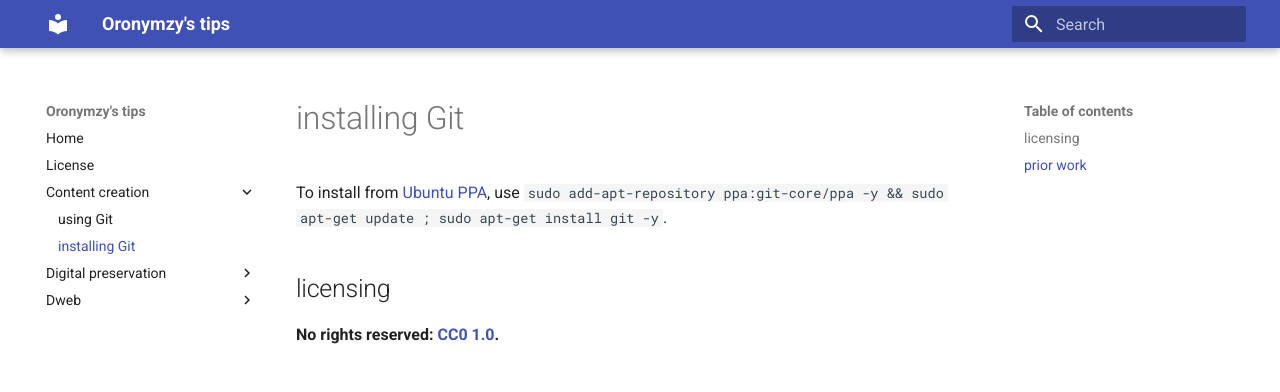
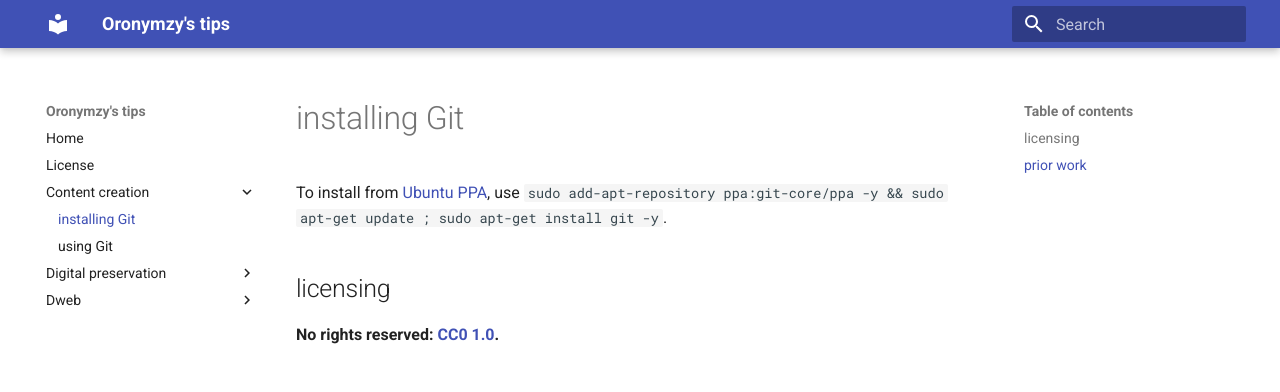
Before and after one commit to oronymzy/tips, an MkDocs documentation site: the page built from docs/instGit.md, in a window 1280 px wide. Shown: the top 392 px of the page. Built offline with MkDocs 1.6.1 and Material for MkDocs 9.7.7, drawn with Linux system fonts in a browser that asks for light colours; part of the change alters nothing that is shown.

Commit message:
Move 'installing Git' above 'using Git'

```diff
--- a/mkdocs.yml
+++ b/mkdocs.yml
@@ -3,8 +3,8 @@ nav:
   - Home: 'README.md'
   - License: 'LICENSE.md'
   - Content creation:
+    - 'instGit.md'
     - 'usngGit.md'
-    - 'instGit.md'
   - Digital preservation:
     - 'cmscFMA.md'
     - 'glslnkw.md'
```
